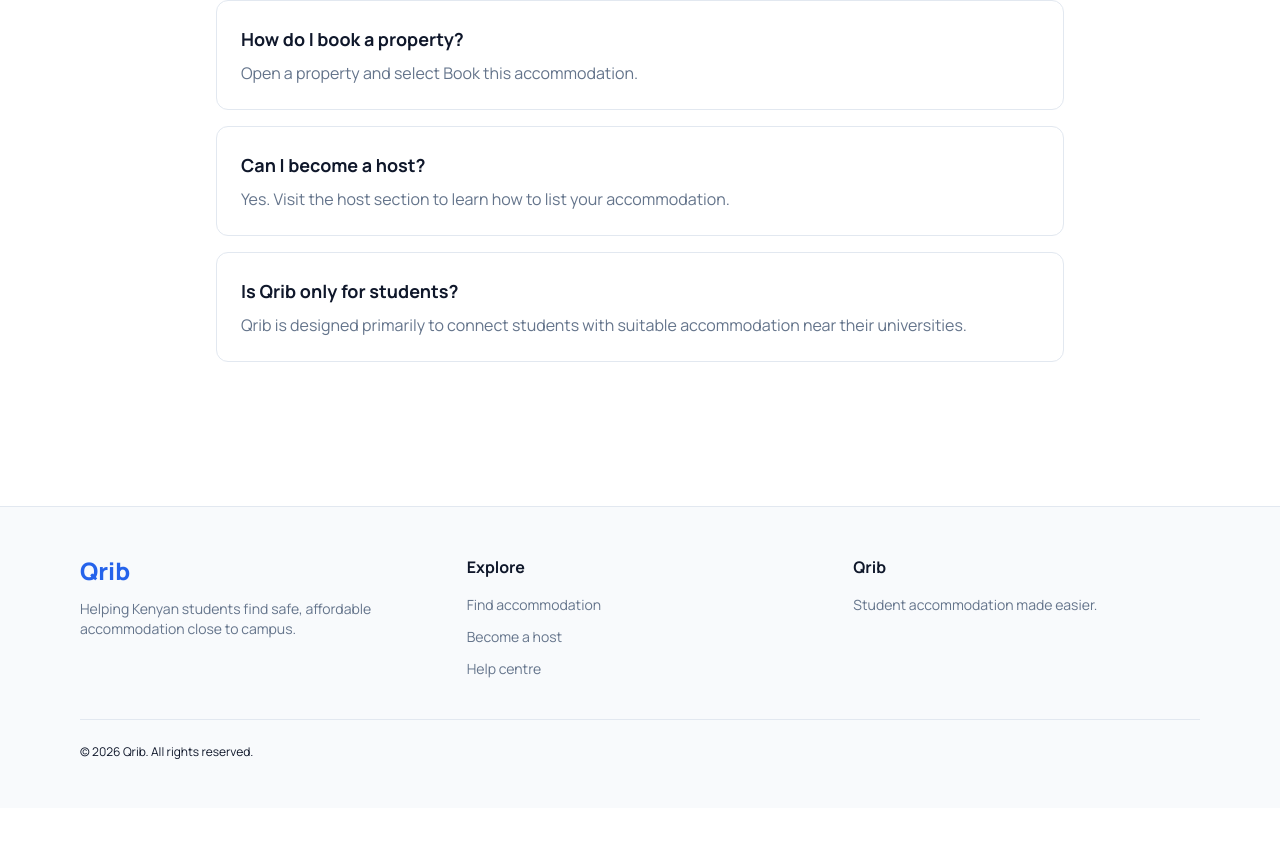
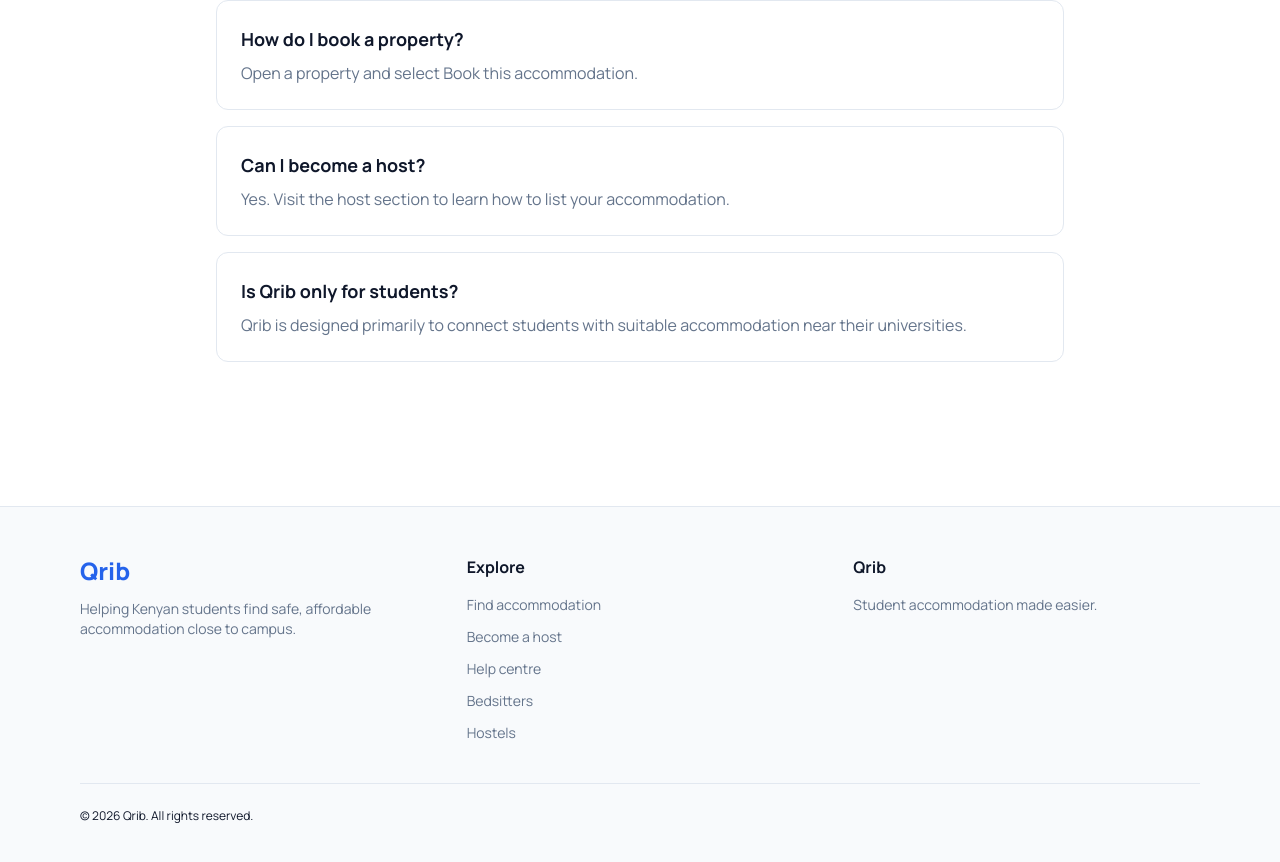
Before and after one commit to adriankamunyu/qrib, a React (Vite) app: page /help in a window 1280 px wide. Shown: the part 387-1249 px from the top of the page. Before the commit the page ends 1195 px from the top, so only its background shows below. Built offline with nearby package versions, Linux system fonts and the light colour scheme; no server answers.

Commit message:
feat: add bedsitter and hostel quick links to footer

```diff
--- a/src/components/Footer.jsx
+++ b/src/components/Footer.jsx
@@ -27,6 +27,12 @@ export default function Footer() {
               <Link to="/help" className="hover:text-brand">
                 Help centre
               </Link>
+              <Link to="/search?type=bedsitter" className="hover:text-brand">
+                Bedsitters
+              </Link>
+              <Link to="/search?type=hostel" className="hover:text-brand">
+                Hostels
+              </Link>
             </div>
           </div>
 
```
